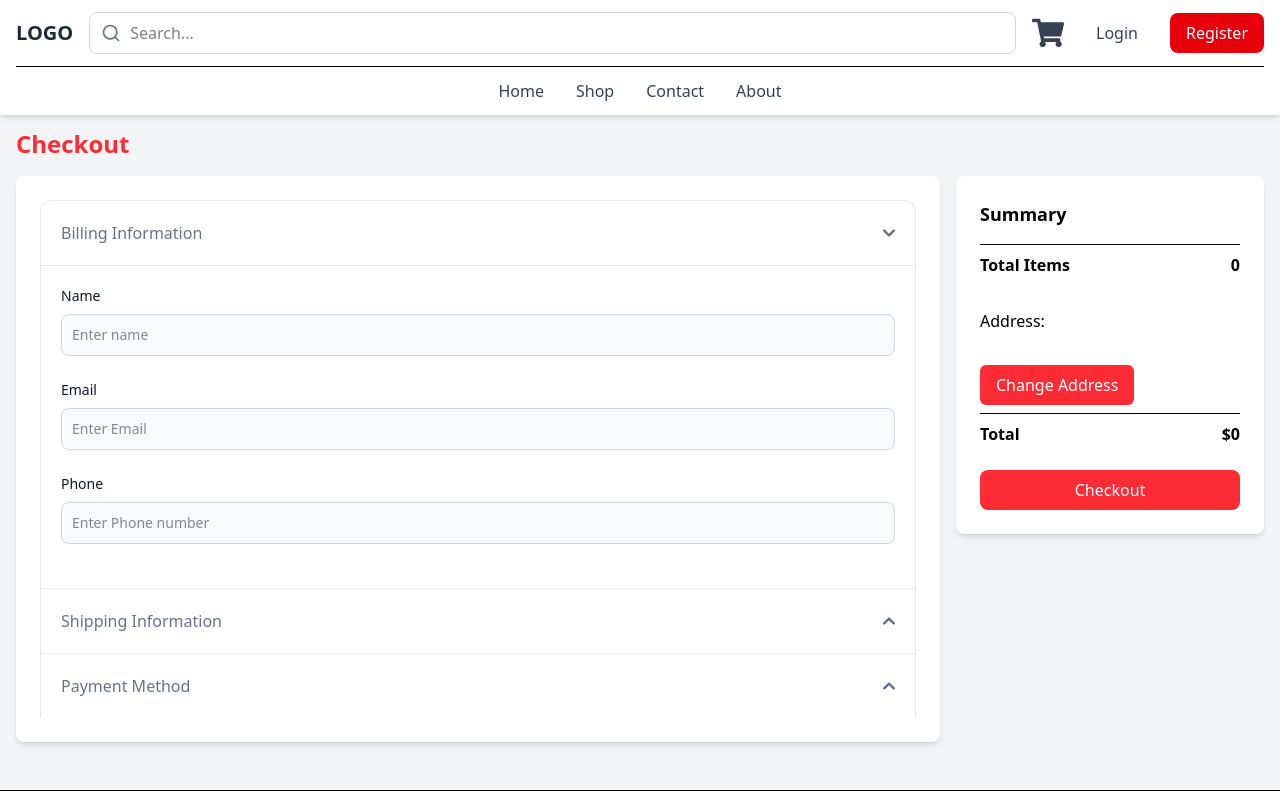
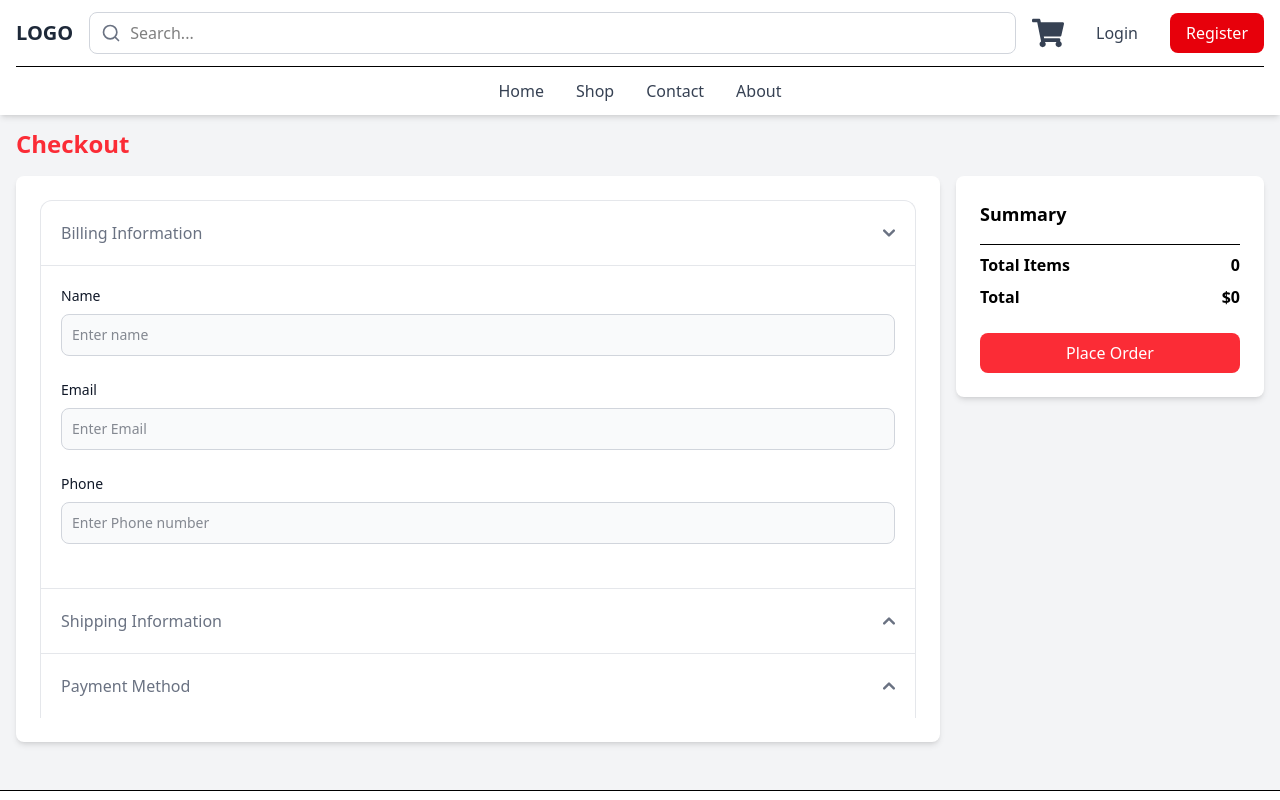
Before and after one commit to Muhammad-Arsal-Akhtar/react-shop, a React (Vite) app: page /checkout in a window 1280 px wide. Shown: the top 800 px of the page. Built offline with nearby package versions, Linux system fonts and the light colour scheme.

Commit message:
set the jsx for the place order section in checkput page

```diff
--- a/src/pages/Checkout.jsx
+++ b/src/pages/Checkout.jsx
@@ -281,36 +281,39 @@ const Checkout = () => {
                 {/* <div className="flex justify-between mb-2">
                 <span>Subtotal</span>
                 <span>$19.99</span>
-              </div> */}
+                </div> */}
+                  {productsInCart.productsInCart.map((product, index) => (
+                    <div key={index}>
+                      <hr className="my-2" />
+                      <div className="py-4">
+                        <div className="flex items-center">
+                          <img
+                            className="h-16 w-16 mr-4"
+                            src={'.' + product.image}
+                            alt="Product"
+                          />
+                          <div className="flex flex-col">
+                            <span className="font-semibold">{product.name}</span>
+                            <span className="font-semibold">${product.individualItemPrice} * {product.quantity}</span>
+                          </div>
+                          <span className="font-semibold ml-auto">${product.price}</span>
+                        </div>
+                      </div>
+
+                    </div>
+                  ))}
+
                 <hr className="my-2" />
                 <div className="flex justify-between mb-2">
                   <span className="font-semibold">Total Items</span>
                   <span className="font-semibold">{productsInCart.totalQuantity}</span>
                 </div>
-                <br />
-                <div className="flex justify-between mb-2">
-                  <span>Address:</span>
-                  {/* <span>{address}</span> */}
-                </div>
-                <br />
-                <div className="flex justify-between mb-2">
-                  {/* <a href="">Change Address</a> */}
-                  {/* Open Modal Button */}
-                  <button
-                    onClick={() => setIsOpen(true)}
-                    className="bg-red-500 text-white px-4 py-2 rounded-md hover:cursor-pointer"
-                  >
-                    Change Address
-                  </button>
-                </div>
-
-                <hr className="my-2" />
                 <div className="flex justify-between mb-2">
                   <span className="font-semibold">Total</span>
                   <span className="font-semibold">${productsInCart.totalPrice}</span>
                 </div>
                 <button className="bg-red-500 text-white py-2 px-4 rounded-lg mt-4 w-full">
-                  Checkout
+                  Place Order
                 </button>
               </div>
             </div>
```
